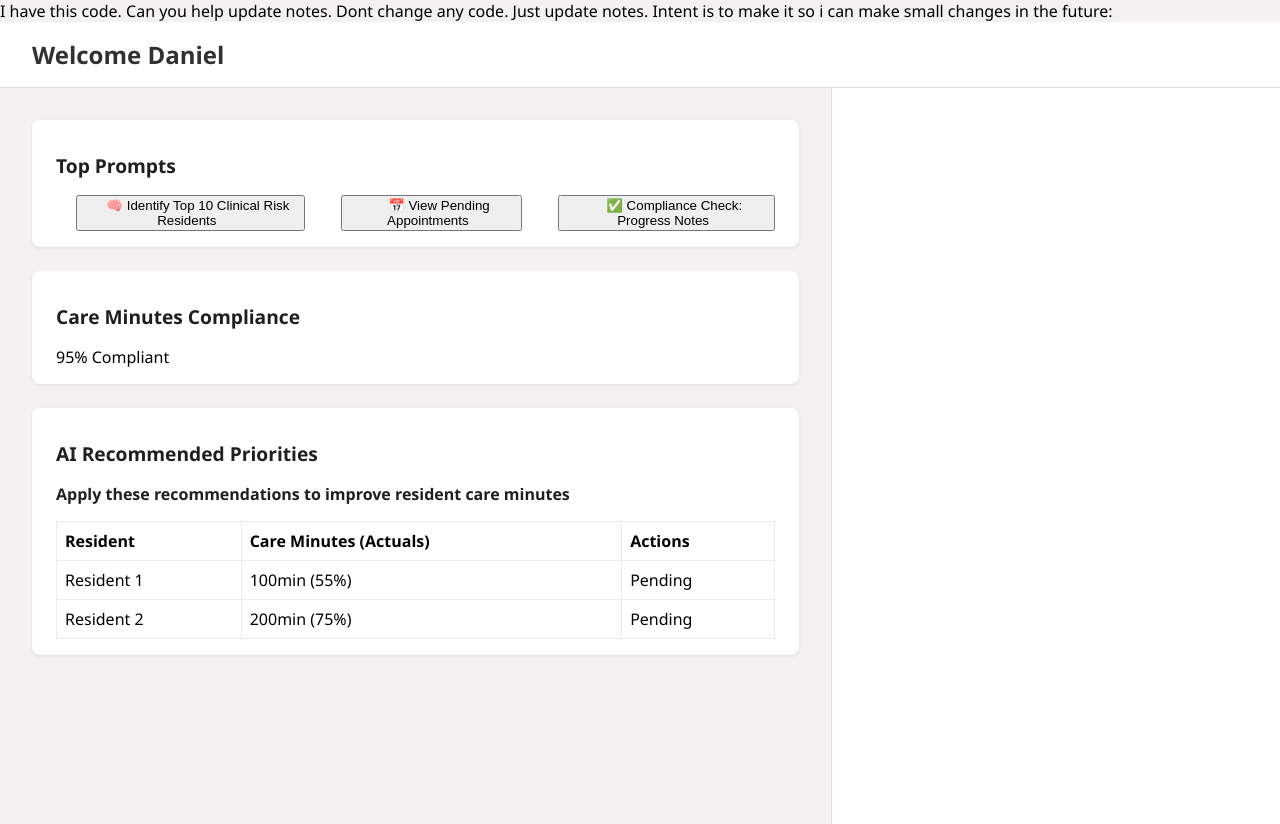
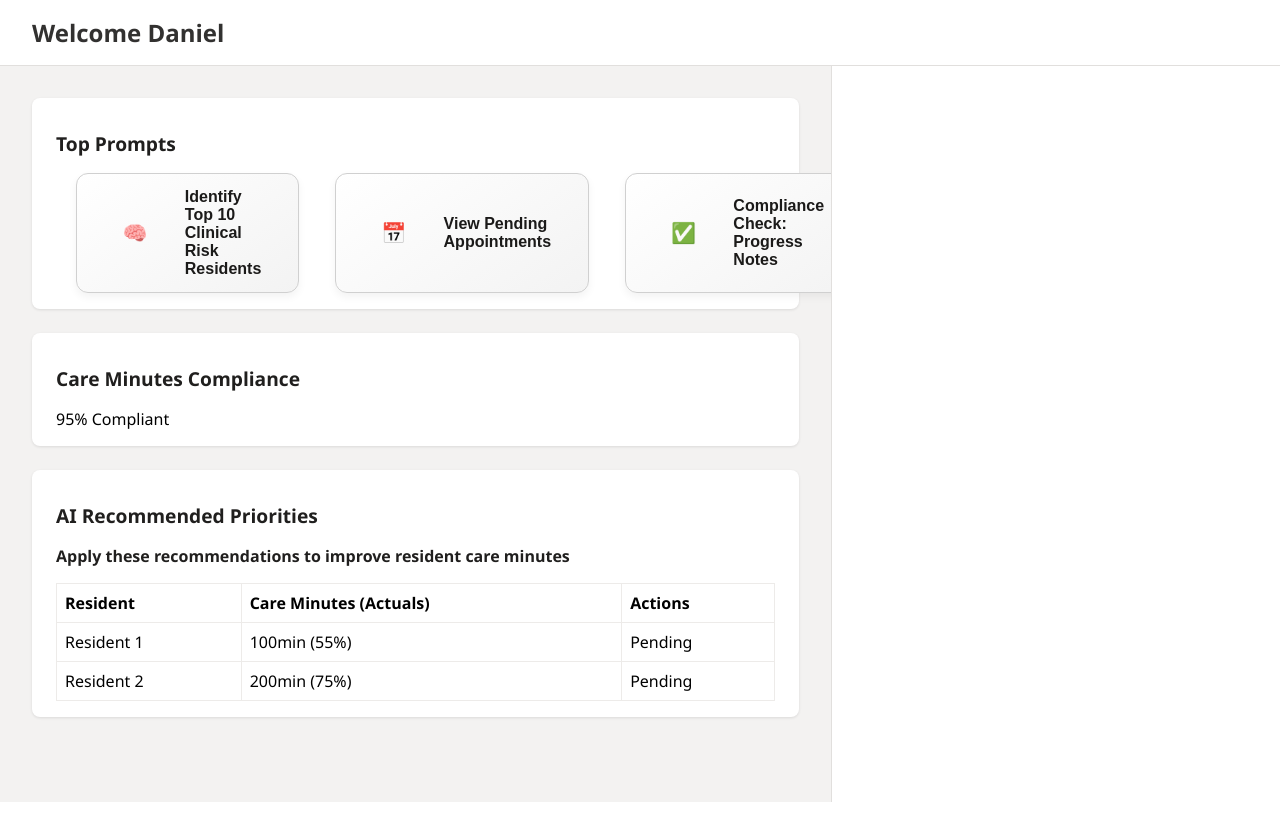
Before and after one commit to daniellynam/copilot, a PHP site: page / in a window 1280 px wide. After the commit the page ends 802 px from the top, so only its background shows below. Run offline with PHP 8.4, Linux system fonts and the light colour scheme; some libraries are stand-ins or nearby versions.

Commit message:
Update index.php
Prompt Buttons

```diff
--- a/index.php
+++ b/index.php
@@ -1,4 +1,3 @@
-I have this code. Can you help update notes. Dont change any code. Just update notes. Intent is to make it so i can make small changes in the future:
 <!DOCTYPE html>
 <html lang="en">
 <head>
@@ -11,21 +10,39 @@ I have this code. Can you help update notes. Dont change any code. Just update n
  background-color: #f3f2f1;
  }
 
-/* Copilot-style button */
-.copilot-button {
-  flex: 1;
-  padding: 12px 16px;
-  background-color: #ffffff;
-  border: 1px solid #c8c6c4;
-  border-radius: 8px;
-  font-size: 0.95rem;
-  font-weight: 500;
-  color: #323130;
-  box-shadow: 0 1px 2px rgba(0,0,0,0.1);
-  cursor: pointer;
-  transition: all 0.2s ease-in-out;
-  text-align: left;
+.copilot-button-modern {
+  display: flex;
+  align-items: center;
+  gap: 0.75rem;
+  padding: 14px 20px;
+  background: linear-gradient(145deg, #ffffff, #f3f3f3);
+  border: 1px solid #d0d0d0;
+  border-radius: 12px;
+  font-size: 1rem;
+  font-weight: 600;
+  color: #1b1a19;
+  box-shadow: 0 4px 8px rgba(0,0,0,0.05);
+  cursor: pointer;
+  transition: all 0.25s ease;
+  width: 100%;
+  text-align: left;
 }
+
+.copilot-button-modern:hover {
+  background: linear-gradient(145deg, #e6f0fa, #ffffff);
+  border-color: #0078d4;
+  box-shadow: 0 6px 12px rgba(0,0,0,0.1);
+  color: #005a9e;
+}
+
+.copilot-button-modern .icon {
+  font-size: 1.25rem;
+}
+
+.copilot-button-modern .label {
+  flex: 1;
+}
+
 
  header {
  background-color: #ffffff;
@@ -136,14 +153,17 @@ I have this code. Can you help update notes. Dont change any code. Just update n
  <h2>Top Prompts</h2>
 
 <div class="prompt-buttons">
-  <button class="copilot-button" onclick="sendMessage('Identify the top 10 residents with the highest clinical risks')">
-    🧠 Identify Top 10 Clinical Risk Residents
+  <button class="copilot-button-modern" onclick="sendMessage('Identify the top 10 residents with the highest clinical risks')">
+    <span class="icon">🧠</span>
+    <span class="label">Identify Top 10 Clinical Risk Residents</span>
   </button>
-  <button class="copilot-button" onclick="sendMessage('List the residents with pending appointments')">
-    📅 View Pending Appointments
+  <button class="copilot-button-modern" onclick="sendMessage('List the residents with pending appointments')">
+    <span class="icon">📅</span>
+    <span class="label">View Pending Appointments</span>
   </button>
-  <button class="copilot-button" onclick="sendMessage('Conduct compliance checks against progress notes')">
-    ✅ Compliance Check: Progress Notes
+  <button class="copilot-button-modern" onclick="sendMessage('Conduct compliance checks against progress notes')">
+    <span class="icon">✅</span>
+    <span class="label">Compliance Check: Progress Notes</span>
   </button>
 </div>
 
```
